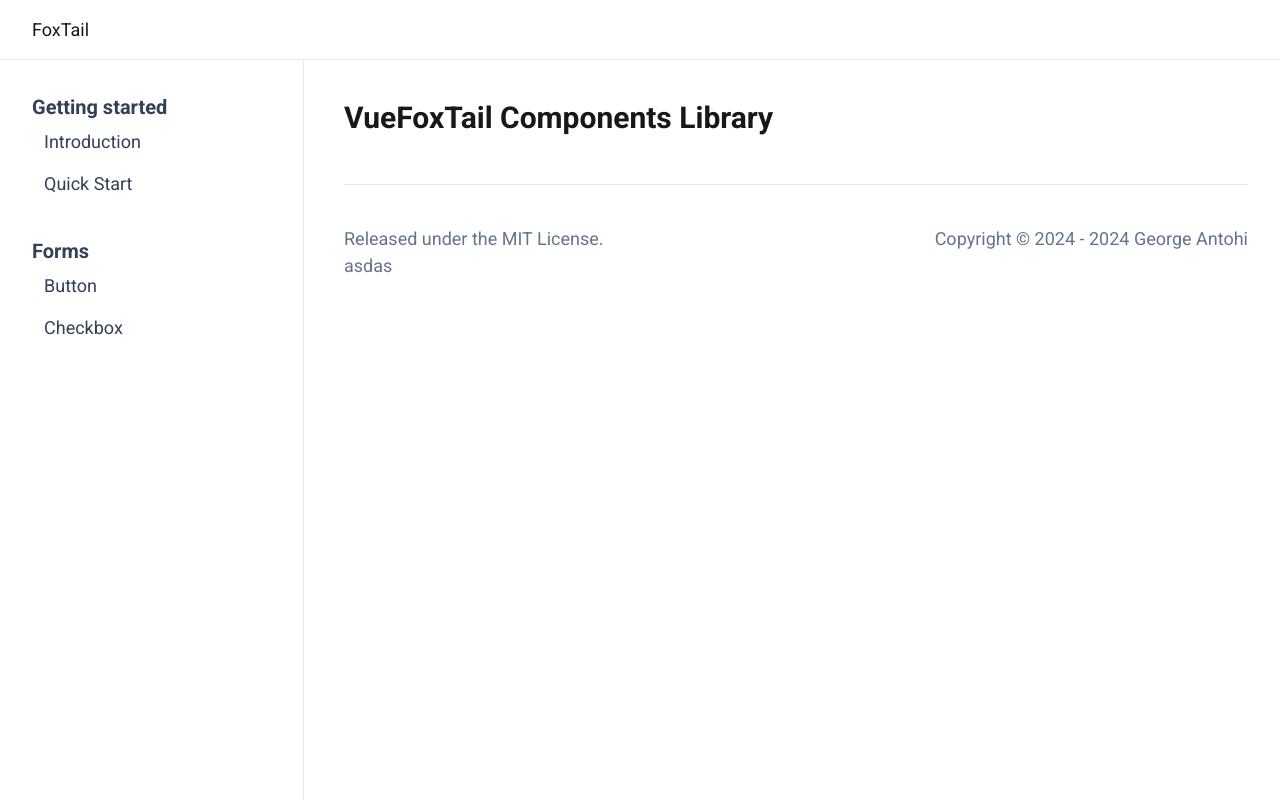
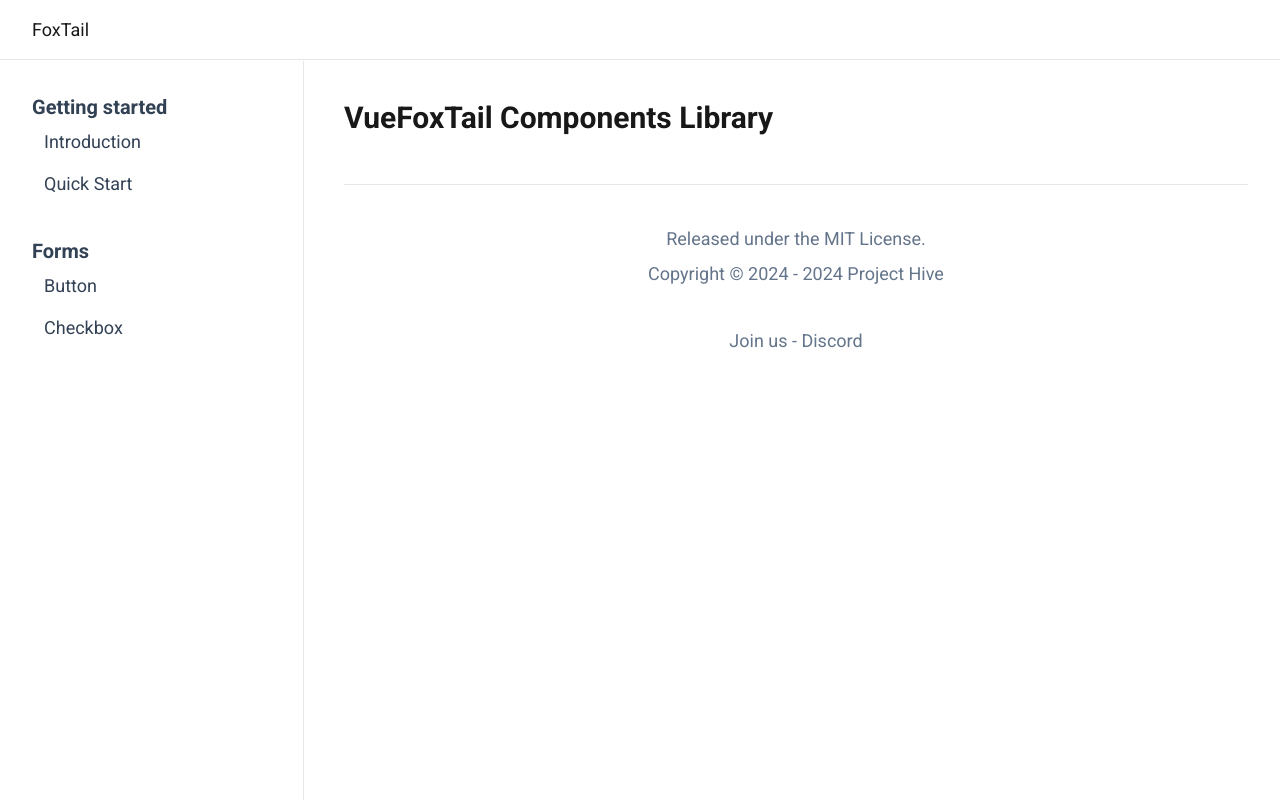
Before and after one commit to sg1asgard/vuefoxtail, a Vue app: page / in a window 1280 px wide. Built offline with nearby package versions, Linux system fonts and the light colour scheme; what @highlightjs/vue-plugin would draw is missing.

Commit message:
general info

```diff
--- a/src/components/layout/FooterPart.vue
+++ b/src/components/layout/FooterPart.vue
@@ -5,16 +5,19 @@
 </script>
 <template>
   <footer class="mt-12 pt-10 pb-28 text-slate-500 border-t-[1px] border-slate-900/10">
-    <div class="sm:flex justify-between">
-      <p>
+    <div class="flex flex-col items-center">
+      <div>
         Released under the
         <a class="vt-link link link" :href="license.url" target="_blank" rel="noopener noreferrer"
           >{{ license.name }} License</a
         >.
-      </p>
-      <p class="copyright">Copyright © 2024 - {{ currentYear.getFullYear() }} George Antohi</p>
+      </div>
+      <div class="copyright my-2">
+        Copyright © 2024 - {{ currentYear.getFullYear() }} Project Hive
+      </div>
+      <div class="my-8">
+        Join us - <a :href="discord.url">{{ discord.name }}</a>
+      </div>
     </div>
-
-    <div>asdas</div>
   </footer>
 </template>
```
